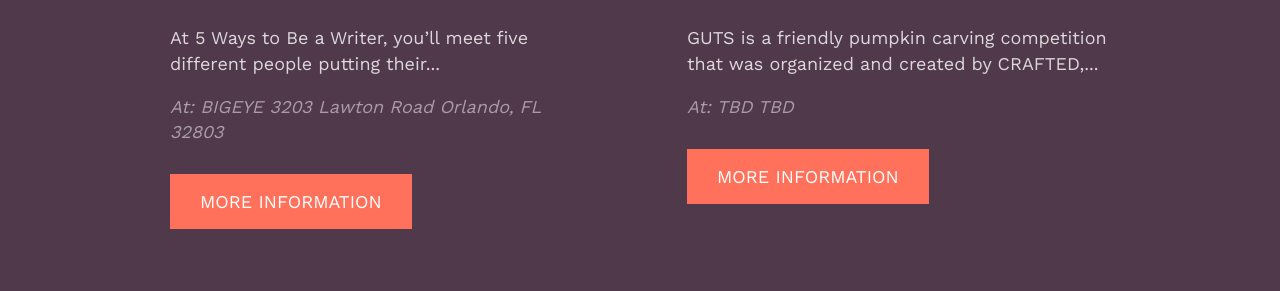
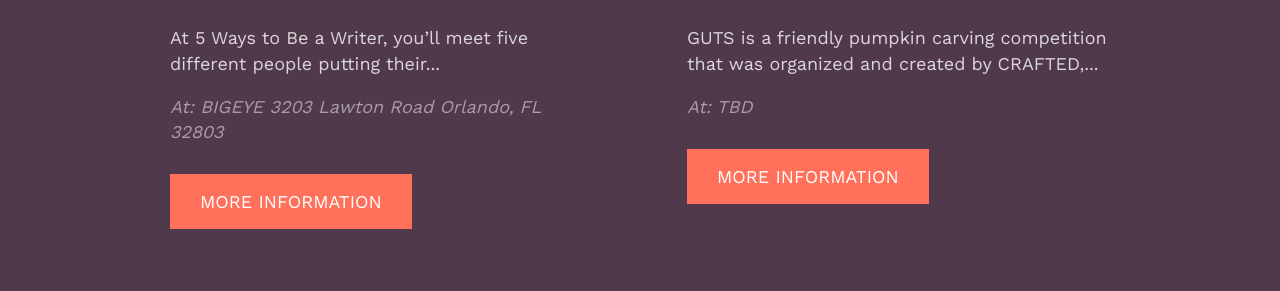
Before and after one commit to whosdustin/orlando-designers, a Jekyll site: the page built from index.html, in a window 1280 px wide and 900 px high, scrolled down 1918 px. Shown: the part 164-455 px from the top of the window. Built offline with Jekyll 4.4.1, drawn with Linux system fonts in a browser that asks for light colours; comment, search, counter and statistics services are not loaded.

Commit message:
cloak added

```diff
--- a/index.html
+++ b/index.html
@@ -120,7 +120,7 @@
 						{% if event.address != '' %}
 							{{event.address}}
 						{% else %}
-							<span style="with__cloak">TBD</span>
+							<span class="with__cloak">TBD</span>
 						{% endif %}
 					</span>
 
```
